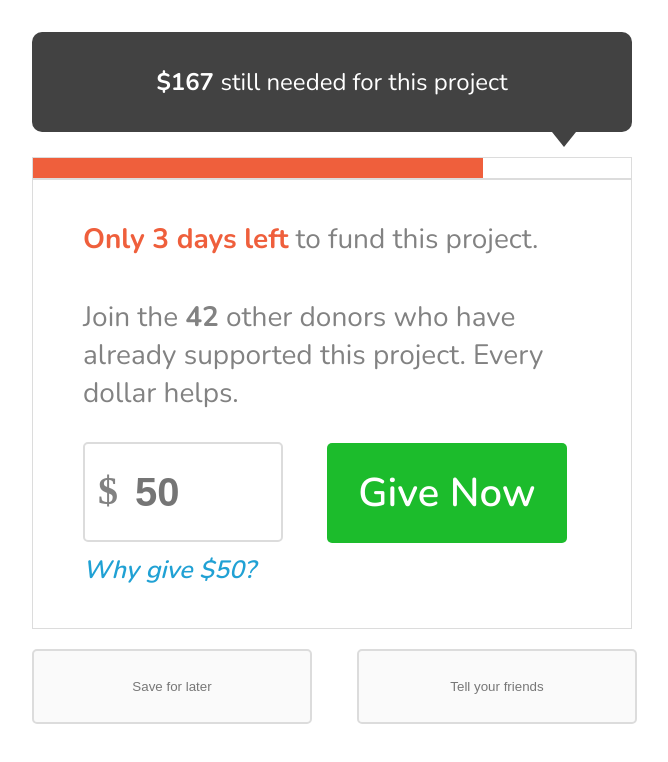
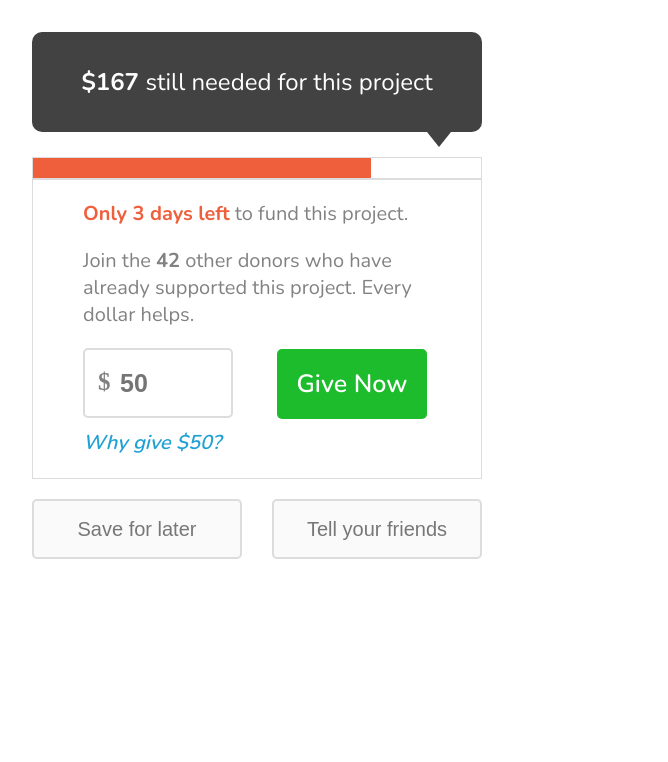
Before and after one commit to dbpiper/CodePens, a website: page code-exericsefrom-dan-betz/src/index.html in a window 1280 px wide. Shown: the whole page, without its empty margins (293-961 px from the left). Drawn offline with nearby package versions, Linux system fonts and the light colour scheme.

Commit message:
feat: make the dan betz solution smaller, as I had made it too large
Signed-off-by: David Piper <david.piper@mailfence.com>

```diff
--- a/code-exericsefrom-dan-betz/src/style.css
+++ b/code-exericsefrom-dan-betz/src/style.css
@@ -28,7 +28,7 @@ p {
   font-family: "Nunito", sans-serif;
   color: #ffffff;
   background-color: #424242;
-  width: 600px;
+  width: 450px;
   height: 100px;
   display: grid;
   place-content: center;
@@ -49,7 +49,7 @@ p {
   border-left: 12px solid transparent;
   border-right: 12px solid transparent;
   border-top: 15px solid #424242;
-  margin-left: 520px;
+  margin-left: 395px;
 }
 
 .main-content {
@@ -57,20 +57,20 @@ p {
 }
 
 .progress-bar {
-  width: 600px;
+  width: 450px;
   height: 22px;
   border: 1px solid #dcdcdc;
 }
 
 .filled {
-  width: 450px;
+  width: 337.5px;
   background-color: #ef5f3c;
   height: 20px;
 }
 
 .content-container {
-  width: 600px;
-  height: 450px;
+  width: 450px;
+  height: 300px;
   border: 1px solid #dcdcdc;
   text-align: left;
   padding-left: 50px;
@@ -79,9 +79,9 @@ p {
 }
 
 .body-copy {
-  margin-top: 40px;
+  margin-top: 20px;
   font-weight: 400;
-  font-size: 28px;
+  font-size: 20px;
 }
 
 .days-left {
@@ -94,10 +94,10 @@ p {
 }
 
 #amount-to-give {
-  width: 200px;
-  height: 100px;
-  font-size: 40px;
-  padding-left: 50px;
+  width: 150px;
+  height: 70px;
+  font-size: 25px;
+  padding-left: 35px;
   background-color: transparent;
   border: 2px solid #dcdcdc;
   border-radius: 5px;
@@ -105,10 +105,10 @@ p {
 }
 
 #amount-to-give-label {
-  font-size: 40px;
+  font-size: 25px;
   font-weight: 700;
   position: absolute;
-  top: 25%;
+  top: 20px;
   left: 15px;
 }
 
@@ -117,28 +117,30 @@ p {
 }
 
 #give-form {
-  margin-top: 30px;
+  margin-top: 20px;
   position: relative;
+  width: 390px;
 }
 
 #give-now-button {
   background-color: #1cbc2c;
   color: #ffffff;
-  width: 240px;
-  height: 100px;
-  font-size: 40px;
+  width: 150px;
+  height: 70px;
+  font-size: 25px;
   border: none;
   border-radius: 5px;
   font-family: "Nunito", sans-serif;
   font-weight: 600;
   margin-left: 40px;
+  cursor: pointer;
 }
 
 .why-give-link {
   font-family: "Nunito", sans-serif;
   text-decoration: none;
   color: #20a1d4;
-  font-size: 25px;
+  font-size: 20px;
   font-style: italic;
   margin-top: 10px;
   display: block;
@@ -147,6 +149,7 @@ p {
 
 .extra-buttons {
   margin-top: 20px;
+  width: 450px;
 }
 
 .extra-button {
@@ -155,12 +158,13 @@ p {
   border: 2px solid #dcdcdc;
   border-radius: 5px;
 
-  width: 280px;
-  height: 75px;
+  width: 210px;
+  height: 60px;
   cursor: pointer;
+  font-size: 20px;
 }
 
 .extra-button:nth-child(1) {
-  margin-right: 20px;
+  margin-right: 30px;
   float: left;
 }
```
